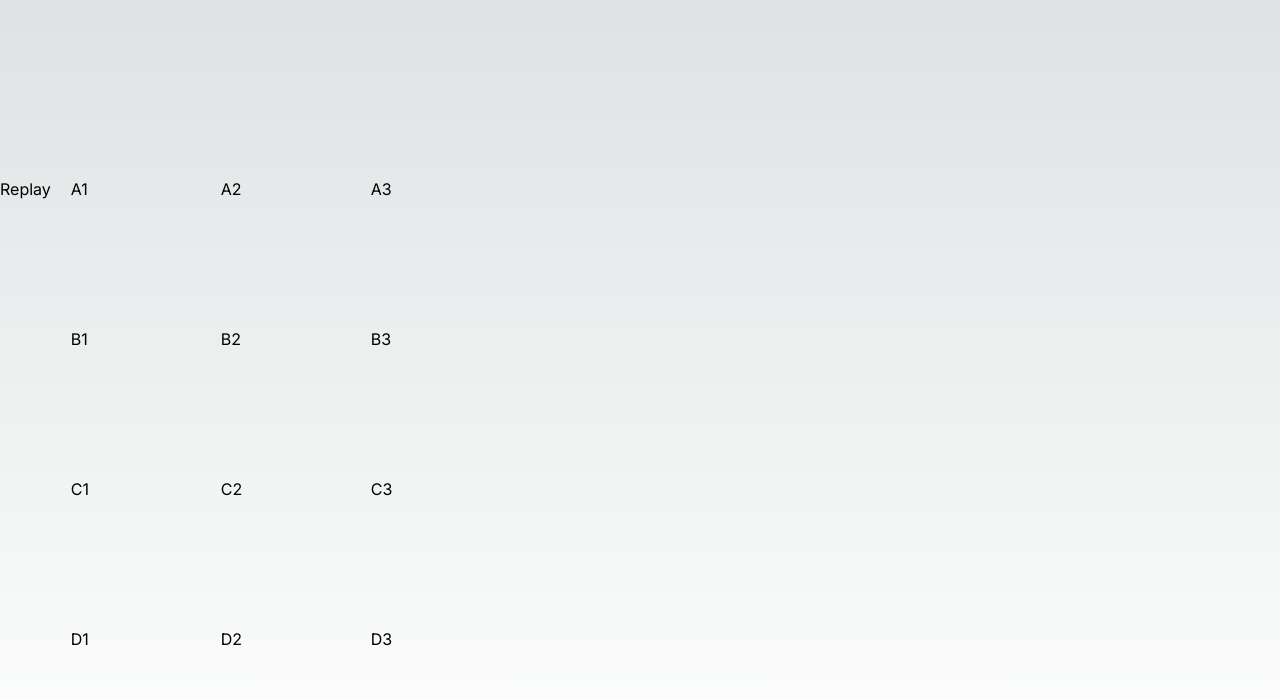
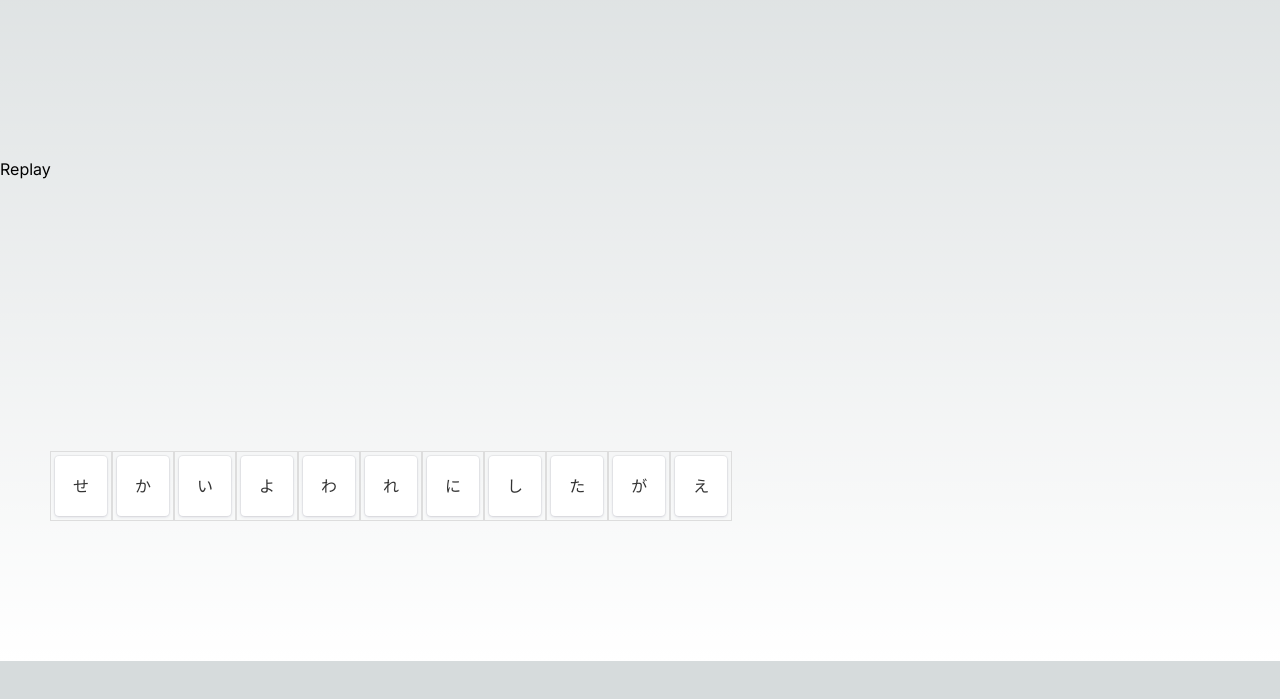
Before and after one commit to shiminshen/sort-words, a Next.js app: page / in a window 1280 px wide. Shown: the part 203-902 px from the top of the page. After the commit the page ends 864 px from the top, so only its background shows below. Built offline with nearby package versions, Linux system fonts and the light colour scheme.

Commit message:
fix(dnd-kit): style with scss

```diff
--- a/package.json
+++ b/package.json
@@ -25,5 +25,8 @@
     "react-player": "^2.12.0",
     "tailwindcss": "3.3.2",
     "typescript": "5.0.4"
+  },
+  "devDependencies": {
+    "sass": "^1.62.1"
   }
 }
--- /dev/null
+++ b/src/components/Container/Container.module.scss
@@ -0,0 +1,101 @@
+.Container {
+  display: flex;
+  flex-direction: column;
+  grid-auto-rows: max-content;
+  overflow: hidden;
+  box-sizing: border-box;
+  appearance: none;
+  outline: none;
+  min-width: 350px;
+  margin: 10px;
+  border-radius: 5px;
+  min-height: 200px;
+  transition: background-color 350ms ease;
+  background-color: rgba(246, 246, 246, 1);
+  border: 1px solid rgba(0, 0, 0, 0.05);
+  font-size: 1em;
+
+  ul {
+    display: flex;
+    list-style: none;
+    padding: 20px;
+    margin: 0;
+  }
+
+  &.scrollable {
+    ul {
+      overflow-y: auto;
+    }
+  }
+
+  &.placeholder {
+    justify-content: center;
+    align-items: center;
+    cursor: pointer;
+    color: rgba(0, 0, 0, 0.5);
+    background-color: transparent;
+    border-style: dashed;
+    border-color: rgba(0, 0, 0, 0.08);
+
+    &:hover {
+      border-color: rgba(0, 0, 0, 0.15);
+    }
+  }
+
+  &.hover {
+    background-color: rgb(235, 235, 235, 1);
+  }
+
+  &.unstyled {
+    overflow: visible;
+    background-color: transparent !important;
+    border: none !important;
+  }
+
+  &.horizontal {
+    width: 100%;
+
+    ul {
+      grid-auto-flow: column;
+    }
+  }
+
+  &.shadow {
+    box-shadow: 0 1px 10px 0 rgba(34, 33, 81, 0.1);
+  }
+
+  &:focus-visible {
+    border-color: transparent;
+    box-shadow: 0 0 0 2px rgba(255, 255, 255, 0), 0 0px 0px 2px #4c9ffe;
+  }
+}
+
+.Header {
+  display: flex;
+  padding: 5px 20px;
+  padding-right: 8px;
+  align-items: center;
+  justify-content: space-between;
+  background-color: #fff;
+  border-top-left-radius: 5px;
+  border-top-right-radius: 5px;
+  border-bottom: 1px solid rgba(0, 0, 0, 0.08);
+
+  &:hover {
+    .Actions > * {
+      opacity: 1 !important;
+    }
+  }
+}
+
+.Actions {
+  display: flex;
+
+  > *:first-child:not(:last-child) {
+    opacity: 0;
+
+    &:focus-visible {
+      opacity: 1;
+    }
+  }
+}
--- a/src/components/Container/Container.tsx
+++ b/src/components/Container/Container.tsx
@@ -3,7 +3,7 @@ import classNames from 'classnames';
 
 import {Handle, Remove} from '../Item';
 
-import styles from './Container.module.css';
+import styles from './Container.module.scss';
 
 export interface Props {
   className?: string;
--- /dev/null
+++ b/src/components/Item/Item.module.scss
@@ -0,0 +1,145 @@
+$font-weight: 400;
+$background-color: #fff;
+$border-color: #efefef;
+$text-color: #333;
+$handle-color: rgba(0, 0, 0, 0.25);
+$box-shadow-border: 0 0 0 calc(1px / var(--scale-x, 1)) rgba(63, 63, 68, 0.05);
+$box-shadow-common: 0 1px calc(3px / var(--scale-x, 1)) 0 rgba(34, 33, 81, 0.15);
+$box-shadow: $box-shadow-border, $box-shadow-common;
+$focused-outline-color: #4c9ffe;
+
+@keyframes pop {
+  0% {
+    transform: scale(1);
+    box-shadow: var(--box-shadow);
+  }
+  100% {
+    transform: scale(var(--scale));
+    box-shadow: var(--box-shadow-picked-up);
+  }
+}
+
+@keyframes fadeIn {
+  0% {
+    opacity: 0;
+  }
+  100% {
+    opacity: 1;
+  }
+}
+
+.Wrapper {
+  display: flex;
+  box-sizing: border-box;
+  transform: translate3d(var(--translate-x, 0), var(--translate-y, 0), 0)
+    scaleX(var(--scale-x, 1)) scaleY(var(--scale-y, 1));
+  transform-origin: 0 0;
+  touch-action: manipulation;
+
+  &.fadeIn {
+    animation: fadeIn 500ms ease;
+  }
+
+  &.dragOverlay {
+    --scale: 1.05;
+    --box-shadow: $box-shadow;
+    --box-shadow-picked-up: $box-shadow-border,
+      -1px 0 15px 0 rgba(34, 33, 81, 0.01),
+      0px 15px 15px 0 rgba(34, 33, 81, 0.25);
+    z-index: 999;
+  }
+}
+
+.Item {
+  position: relative;
+  display: flex;
+  flex-grow: 1;
+  align-items: center;
+  padding: 18px;
+  background-color: $background-color;
+  box-shadow: $box-shadow;
+  outline: none;
+  border-radius: calc(4px / var(--scale-x, 1));
+  box-sizing: border-box;
+  list-style: none;
+  transform-origin: 50% 50%;
+
+  -webkit-tap-highlight-color: transparent;
+
+  color: $text-color;
+  font-weight: $font-weight;
+  font-size: 1rem;
+  white-space: nowrap;
+
+  transform: scale(var(--scale, 1));
+  transition: box-shadow 200ms cubic-bezier(0.18, 0.67, 0.6, 1.22);
+
+  &:focus-visible {
+    box-shadow: 0 0px 4px 1px $focused-outline-color, $box-shadow;
+  }
+
+  &:not(.withHandle) {
+    touch-action: manipulation;
+    cursor: grab;
+  }
+
+  &.dragging:not(.dragOverlay) {
+    opacity: var(--dragging-opacity, 0.5);
+    z-index: 0;
+
+    &:focus {
+      box-shadow: $box-shadow;
+    }
+  }
+
+  &.disabled {
+    color: #999;
+    background-color: #f1f1f1;
+    &:focus {
+      box-shadow: 0 0px 4px 1px rgba(0, 0, 0, 0.1), $box-shadow;
+    }
+    cursor: not-allowed;
+  }
+
+  &.dragOverlay {
+    cursor: inherit;
+    /* box-shadow: 0 0px 6px 2px $focused-outline-color; */
+    animation: pop 200ms cubic-bezier(0.18, 0.67, 0.6, 1.22);
+    transform: scale(var(--scale));
+    box-shadow: var(--box-shadow-picked-up);
+    opacity: 1;
+  }
+
+  &.color:before {
+    content: '';
+    position: absolute;
+    top: 50%;
+    transform: translateY(-50%);
+    left: 0;
+    height: 100%;
+    width: 3px;
+    display: block;
+    border-top-left-radius: 3px;
+    border-bottom-left-radius: 3px;
+    background-color: var(--color);
+  }
+
+  &:hover {
+    .Remove {
+      visibility: visible;
+    }
+  }
+}
+
+.Remove {
+  visibility: hidden;
+}
+
+.Actions {
+  display: flex;
+  align-self: flex-start;
+  margin-top: -12px;
+  margin-left: auto;
+  margin-bottom: -15px;
+  // margin-right: -10px;
+}
--- a/src/components/Item/Item.tsx
+++ b/src/components/Item/Item.tsx
@@ -5,7 +5,7 @@ import type {Transform} from '@dnd-kit/utilities';
 
 import {Handle, Remove} from './components';
 
-import styles from './Item.module.css';
+import styles from './Item.module.scss';
 
 export interface Props {
   dragOverlay?: boolean;
--- /dev/null
+++ b/src/components/Item/components/Action/Action.module.scss
@@ -0,0 +1,50 @@
+$focused-outline-color: #4c9ffe;
+
+.Action {
+  display: flex;
+  width: 12px;
+  padding: 15px;
+  align-items: center;
+  justify-content: center;
+  flex: 0 0 auto;
+  touch-action: none;
+  cursor: var(--cursor, pointer);
+  border-radius: 5px;
+  border: none;
+  outline: none;
+  appearance: none;
+  background-color: transparent;
+  -webkit-tap-highlight-color: transparent;
+
+  @media (hover: hover) {
+    &:hover {
+      background-color: var(--action-background, rgba(0, 0, 0, 0.05));
+
+      svg {
+        fill: #6f7b88;
+      }
+    }
+  }
+
+  svg {
+    flex: 0 0 auto;
+    margin: auto;
+    height: 100%;
+    overflow: visible;
+    fill: #919eab;
+  }
+
+  &:active {
+    background-color: var(--background, rgba(0, 0, 0, 0.05));
+
+    svg {
+      fill: var(--fill, #788491);
+    }
+  }
+
+  &:focus-visible {
+    outline: none;
+    box-shadow: 0 0 0 2px rgba(255, 255, 255, 0),
+      0 0px 0px 2px $focused-outline-color;
+  }
+}
--- a/src/components/Item/components/Action/Action.tsx
+++ b/src/components/Item/components/Action/Action.tsx
@@ -1,7 +1,7 @@
 import React, {forwardRef, CSSProperties} from 'react';
 import classNames from 'classnames';
 
-import styles from './Action.module.css';
+import styles from './Action.module.scss';
 
 export interface Props extends React.HTMLAttributes<HTMLButtonElement> {
   active?: {
--- a/src/components/MultipleContainers.tsx
+++ b/src/components/MultipleContainers.tsx
@@ -449,10 +449,10 @@ export function MultipleContainers({
     >
       <div
         style={{
-          display: 'inline-grid',
           boxSizing: 'border-box',
           padding: 20,
-          gridAutoFlow: vertical ? 'row' : 'column',
+          display: 'flex',
+          flexDirection: vertical ? 'column' : 'row',
         }}
       >
         <SortableContext
--- a/src/components/Question.tsx
+++ b/src/components/Question.tsx
@@ -38,11 +38,28 @@ export function Question(props: QuestionProps): ReactElement {
       <MultipleContainers
         vertical
         minimal
+        items={{
+          answers: [],
+          choices: [
+            'せ',
+            'か',
+            'い',
+            'よ',
+            'わ',
+            'れ',
+            'に',
+            'し',
+            'た',
+            'が',
+            'え'
+          ]
+        }}
         columns={2}
         strategy={rectSortingStrategy}
         wrapperStyle={() => ({
-          width: 150,
-          height: 150,
+          border: '1px solid #ddd',
+          padding: '4px',
+          cursor: 'pointer',
         })}
       />
     </>
```
Also changed, not shown: src/components/Container/Container.module.css (deleted), src/components/Item/Item.module.css (deleted), src/components/Item/components/Action/Action.module.css (deleted), 1 other file (tests, documents, lock files or other folders).
